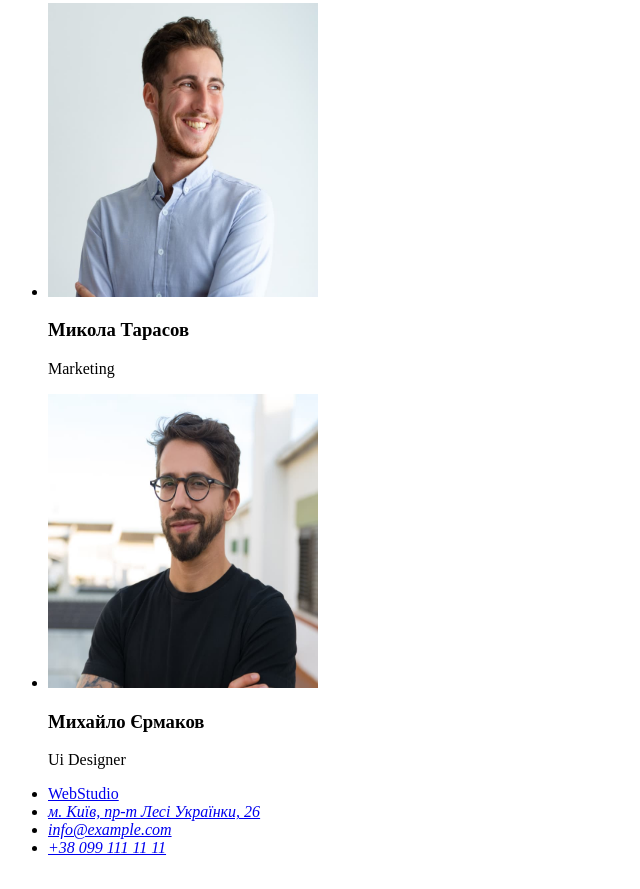
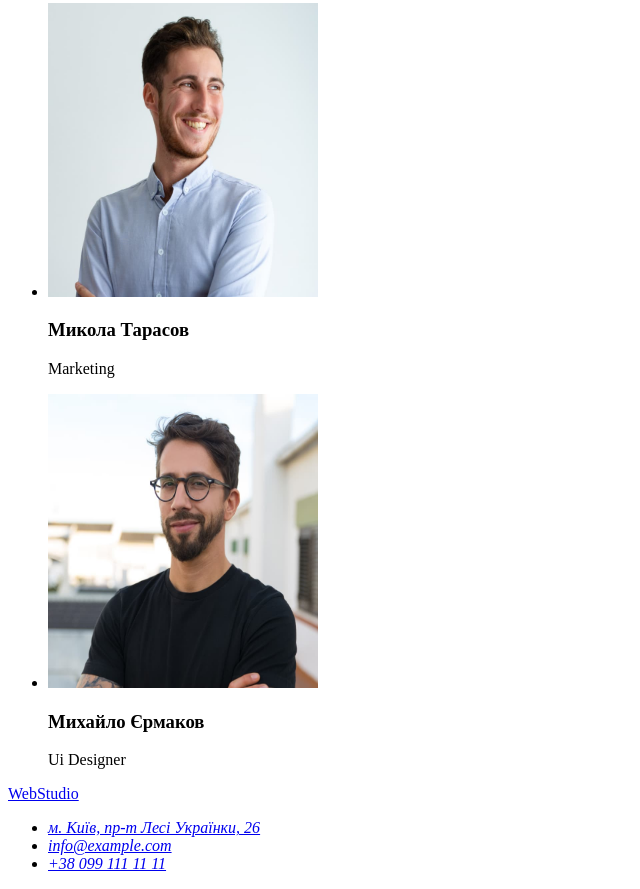
Before and after one commit to MykolaTesliuk/homework1_fson_61, a plain HTML site: page index.html in a window 1280 px wide. Shown: the part 2383-3272 px from the top of the page, without its empty margins (0-640 px from the left). Drawn offline with Linux system fonts and the light colour scheme.

Commit message:
save_after_validation

```diff
--- a/index.html
+++ b/index.html
@@ -91,9 +91,9 @@
 </section>
 </main>
 <footer>
-<ul>
-    <li><a href="/" lang="en">WebStudio</a></li>
+    <a href="/" lang="en">WebStudio</a>
     <address>
+        <ul>
         <li>
             <a
             href="https://goo.gl/maps/Gz3WR8B7DHjWV7ey5"
@@ -101,14 +101,14 @@
             rel="noopener noreferrer">м. Київ, пр-т Лесі Українки, 26</a>
         </li>
         <li>
-            <a href="mailto:info@example.com"lang="en">info@example.com</a>
+            <a href="mailto:info@example.com" lang="en">info@example.com</a>
         </li>
         <li>
             <a href="tel:+380991111111">+38 099 111 11 11</a>
         </li>
+        </ul>
     </address>
     <!-- атрибут адреса для наших контактів -->
-</ul>
 </footer>
 </body>
 </html>
```
